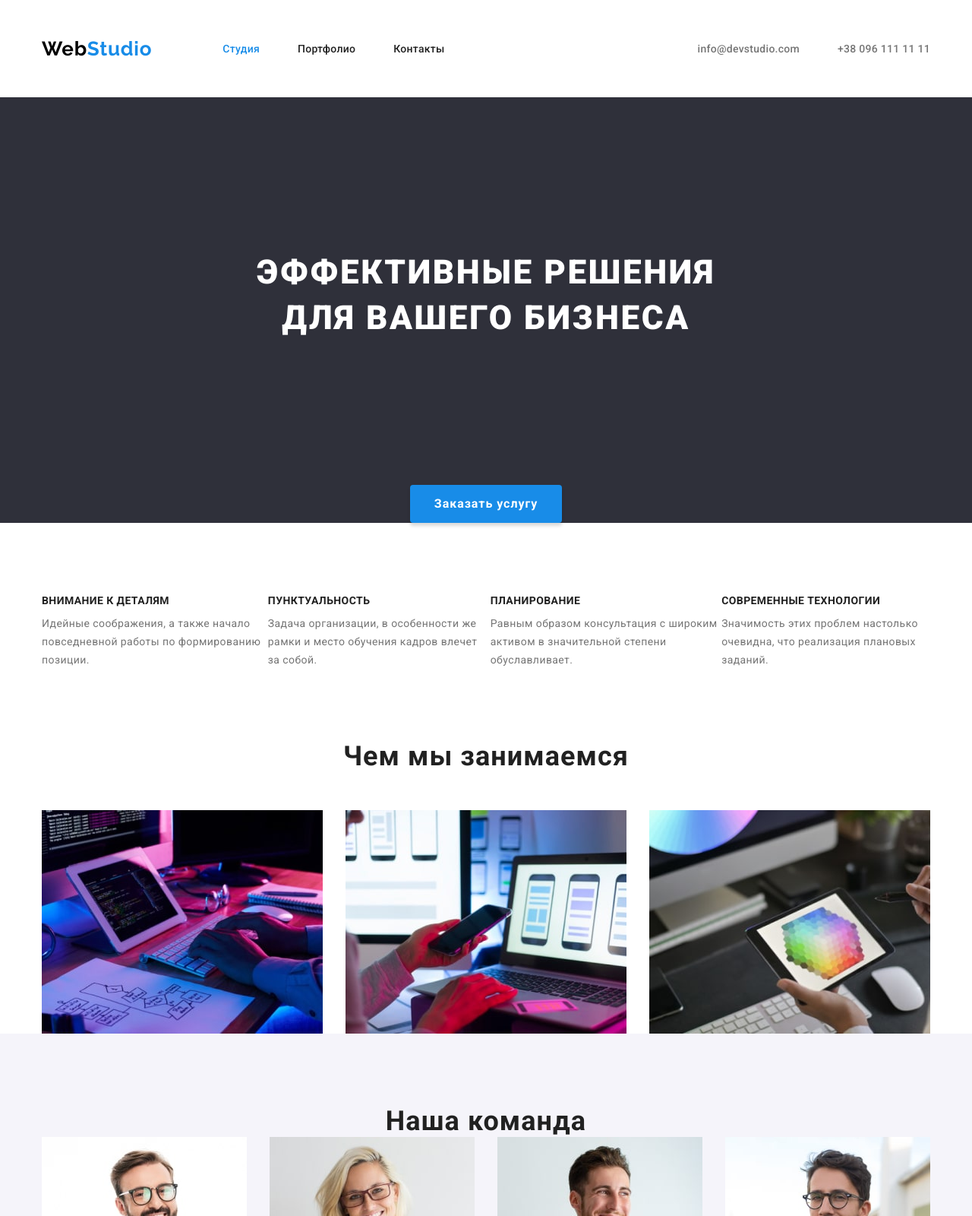
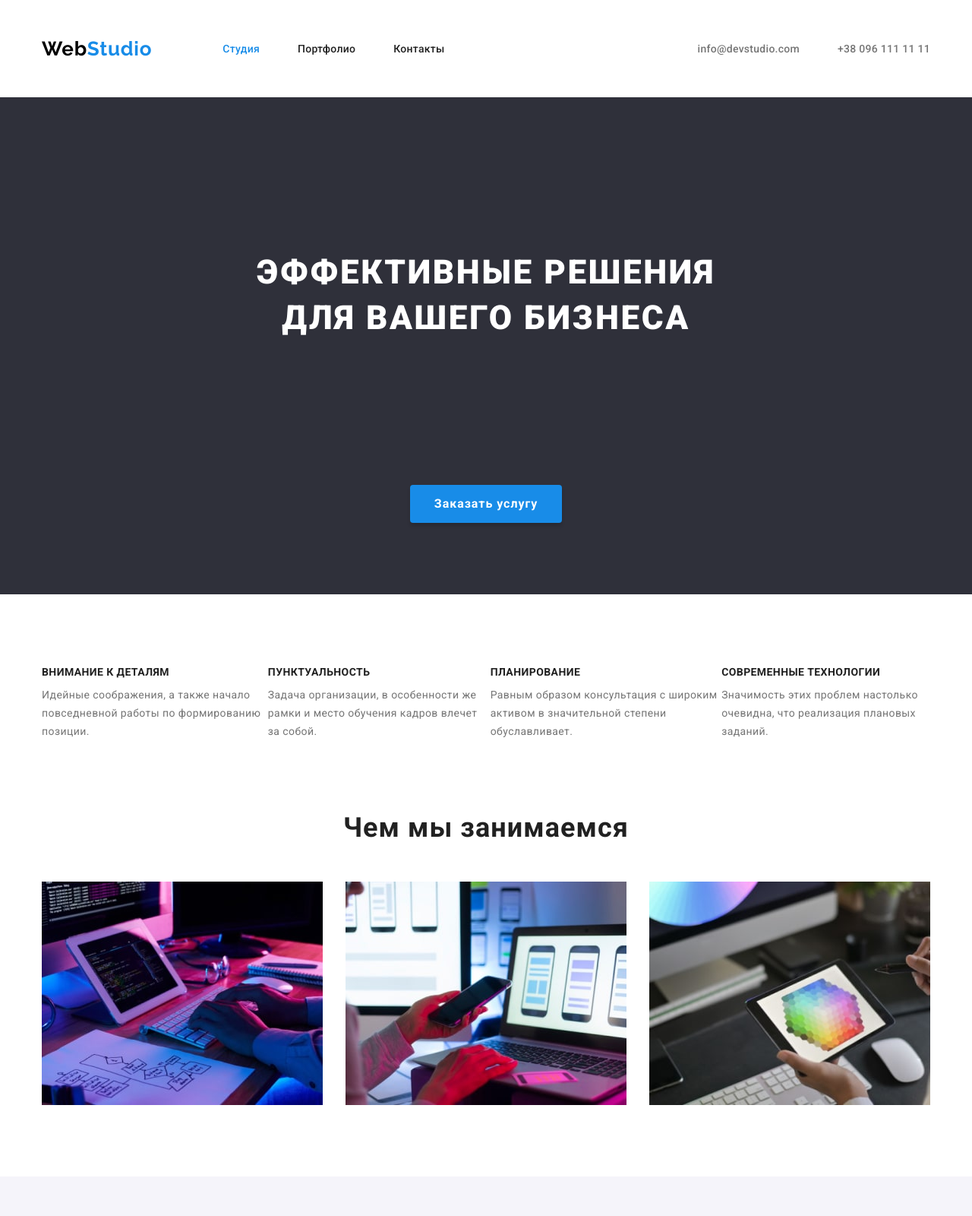
Before and after one commit to yelyzaveta05/yelyzaveta05-goit-markup-hw-03.-, a plain HTML site: page index.html in a window 1280 px wide. Shown: the top 1600 px of the page at 76% size. Drawn offline with nearby package versions, Linux system fonts and the light colour scheme.

Commit message:
Добавляет отступы

```diff
--- a/css/styles.css
+++ b/css/styles.css
@@ -162,7 +162,7 @@ button {
 /* -----------HERO------------ */
 
 .hero {
-    margin-bottom: 94px;
+    padding-bottom: 94px;
     text-align: center;
 
     background-color: #2f303a;
@@ -211,7 +211,8 @@ button {
 /* ----------SECTION ADVANTAGES---------- */
 
 .advantages {
-    margin-bottom: 94px;
+    padding-top: 94px;
+    padding-bottom: 94px;
 }
 
 .advantages-list {
@@ -241,6 +242,10 @@ button {
 
 /* -------------SECTION ABOUT-------------- */
 
+.about {
+    padding-bottom: 94px;
+}
+
 .about-title {
     margin-top: 0;
     margin-bottom: 50px;
@@ -262,8 +267,9 @@ button {
 }
 
 .about-item:last-child {
-    margin: 0;
+    margin-right: 0;
 }
+
 /* -----------SECTION TEAM-------------- */
 
 .team {
@@ -275,6 +281,7 @@ button {
 
 .team-title {
     margin-top: 0;
+    margin-bottom: 50px;
 
     font-size: 36px;
     line-height: calc(42 / 36);
--- a/index.html
+++ b/index.html
@@ -102,7 +102,7 @@
                     </ul>
                 </div>
             </section>
-            <section>
+            <section class="about">
                 <div class="container">
                     <h2 class="about-title">Чем мы занимаемся</h2>
                     <ul class="about-list">
```
